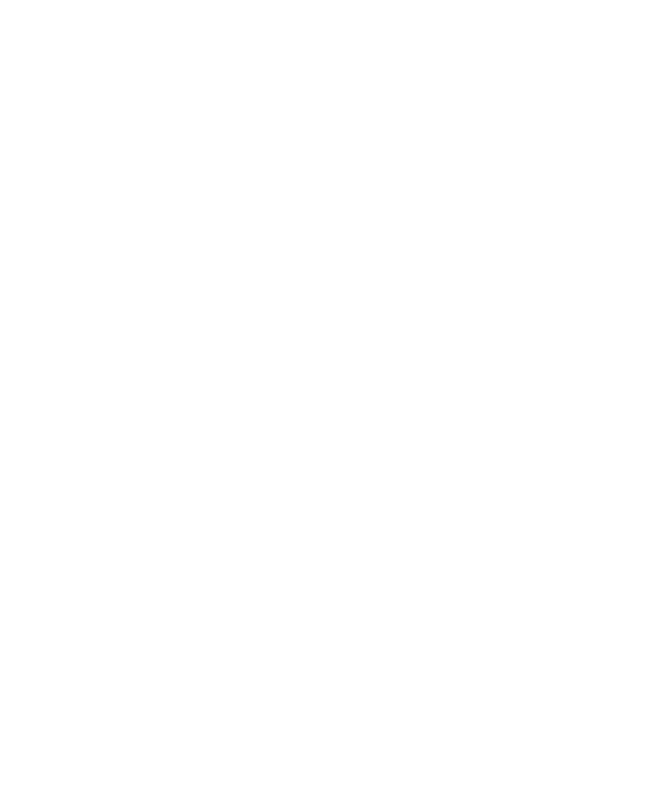
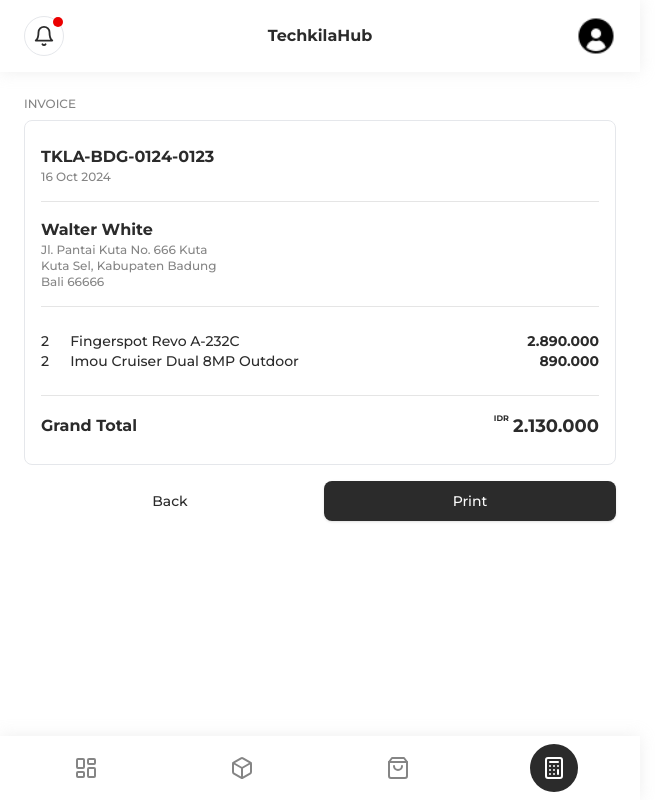
Before and after one commit to arrdix/techkila-hub, a React (Vite) app: page /sales/TKLA-BDG-0124-0123 in a window 1280 px wide. Before the commit this address had no page. Shown: the whole page, without its empty margins (0-655 px from the left). Built offline with nearby package versions, Linux system fonts and the light colour scheme.

Commit message:
feat(sales-detail): create sales detail layout

```diff
--- a/src/App.tsx
+++ b/src/App.tsx
@@ -3,6 +3,7 @@
 import { Login } from '@/pages/login'
 import { Purchase } from '@/pages/purchase'
 import { Sales } from '@/pages/sales'
+import { SalesDetail } from '@/pages/sales-detail'
 import { Stock } from '@/pages/stock'
 import { Route, Routes } from 'react-router-dom'
 
@@ -15,6 +16,7 @@
                 <Route path="/stock" element={<Stock />} />
                 <Route path="/purchase" element={<Purchase />} />
                 <Route path="/sales" element={<Sales />} />
+                <Route path="/sales/:id" element={<SalesDetail />} />
             </Route>
         </Routes>
     )
--- a/src/components/sales/sales-card.tsx
+++ b/src/components/sales/sales-card.tsx
@@ -1,6 +1,7 @@
 import { Button } from '@/components/ui/button'
 import { FlatCard } from '@/components/ui/flat-card'
 import { Copy, SquareArrowOutUpRight } from 'lucide-react'
+import { Link } from 'react-router-dom'
 
 interface SalesCardProps {
     no: string
@@ -25,8 +26,11 @@
                         variant="ghost"
                         size="icon"
                         className="justify-end text-muted hover:bg-transparent hover:text-foreground"
+                        asChild
                     >
-                        <SquareArrowOutUpRight size={16} />
+                        <Link to={`/sales/${no}`}>
+                            <SquareArrowOutUpRight size={16} />
+                        </Link>
                     </Button>
                 </div>
             </FlatCard.Header>
--- a/src/components/stock/stock-card.tsx
+++ b/src/components/stock/stock-card.tsx
@@ -43,7 +43,10 @@
                         <p className="text-2xl font-bold">{price}</p>
                     </div>
                 </div>
-                <Button variant="ghost" size="icon">
+                <Button
+                    size="icon"
+                    className="bg-foreground/5 text-foreground hover:bg-foreground/15"
+                >
                     <Settings2 size={30} />
                 </Button>
             </FlatCard.Footer>
--- /dev/null
+++ b/src/components/ui/table.tsx
@@ -0,0 +1,120 @@
+import * as React from "react"
+
+import { cn } from "@/lib/utils"
+
+const Table = React.forwardRef<
+  HTMLTableElement,
+  React.HTMLAttributes<HTMLTableElement>
+>(({ className, ...props }, ref) => (
+  <div className="relative w-full overflow-auto">
+    <table
+      ref={ref}
+      className={cn("w-full caption-bottom text-sm", className)}
+      {...props}
+    />
+  </div>
+))
+Table.displayName = "Table"
+
+const TableHeader = React.forwardRef<
+  HTMLTableSectionElement,
+  React.HTMLAttributes<HTMLTableSectionElement>
+>(({ className, ...props }, ref) => (
+  <thead ref={ref} className={cn("[&_tr]:border-b", className)} {...props} />
+))
+TableHeader.displayName = "TableHeader"
+
+const TableBody = React.forwardRef<
+  HTMLTableSectionElement,
+  React.HTMLAttributes<HTMLTableSectionElement>
+>(({ className, ...props }, ref) => (
+  <tbody
+    ref={ref}
+    className={cn("[&_tr:last-child]:border-0", className)}
+    {...props}
+  />
+))
+TableBody.displayName = "TableBody"
+
+const TableFooter = React.forwardRef<
+  HTMLTableSectionElement,
+  React.HTMLAttributes<HTMLTableSectionElement>
+>(({ className, ...props }, ref) => (
+  <tfoot
+    ref={ref}
+    className={cn(
+      "border-t bg-neutral-100/50 font-medium [&>tr]:last:border-b-0 dark:bg-neutral-800/50",
+      className
+    )}
+    {...props}
+  />
+))
+TableFooter.displayName = "TableFooter"
+
+const TableRow = React.forwardRef<
+  HTMLTableRowElement,
+  React.HTMLAttributes<HTMLTableRowElement>
+>(({ className, ...props }, ref) => (
+  <tr
+    ref={ref}
+    className={cn(
+      "border-b transition-colors hover:bg-neutral-100/50 data-[state=selected]:bg-neutral-100 dark:hover:bg-neutral-800/50 dark:data-[state=selected]:bg-neutral-800",
+      className
+    )}
+    {...props}
+  />
+))
+TableRow.displayName = "TableRow"
+
+const TableHead = React.forwardRef<
+  HTMLTableCellElement,
+  React.ThHTMLAttributes<HTMLTableCellElement>
+>(({ className, ...props }, ref) => (
+  <th
+    ref={ref}
+    className={cn(
+      "h-10 px-2 text-left align-middle font-medium text-neutral-500 [&:has([role=checkbox])]:pr-0 [&>[role=checkbox]]:translate-y-[2px] dark:text-neutral-400",
+      className
+    )}
+    {...props}
+  />
+))
+TableHead.displayName = "TableHead"
+
+const TableCell = React.forwardRef<
+  HTMLTableCellElement,
+  React.TdHTMLAttributes<HTMLTableCellElement>
+>(({ className, ...props }, ref) => (
+  <td
+    ref={ref}
+    className={cn(
+      "p-2 align-middle [&:has([role=checkbox])]:pr-0 [&>[role=checkbox]]:translate-y-[2px]",
+      className
+    )}
+    {...props}
+  />
+))
+TableCell.displayName = "TableCell"
+
+const TableCaption = React.forwardRef<
+  HTMLTableCaptionElement,
+  React.HTMLAttributes<HTMLTableCaptionElement>
+>(({ className, ...props }, ref) => (
+  <caption
+    ref={ref}
+    className={cn("mt-4 text-sm text-neutral-500 dark:text-neutral-400", className)}
+    {...props}
+  />
+))
+TableCaption.displayName = "TableCaption"
+
+export {
+  Table,
+  TableHeader,
+  TableBody,
+  TableFooter,
+  TableHead,
+  TableRow,
+  TableCell,
+  TableCaption,
+}
--- /dev/null
+++ b/src/pages/sales-detail.tsx
@@ -0,0 +1,69 @@
+import { Separator } from '@/components/ui/separator'
+import { useParams } from 'react-router-dom'
+import { Table, TableBody, TableCell, TableRow } from '@/components/ui/table'
+import { Button } from '@/components/ui/button'
+
+export function SalesDetail(): JSX.Element {
+    const { id } = useParams()
+    console.log(id)
+
+    return (
+        <div className="flex flex-col gap-2">
+            <p className="text-xs text-muted">INVOICE</p>
+            <div className="flex flex-col gap-2 border p-4 rounded-lg">
+                <div className="flex flex-col py-2">
+                    <p className="font-bold">TKLA-BDG-0124-0123</p>
+                    <p className="text-xs text-muted">16 Oct 2024</p>
+                </div>
+                <Separator />
+                <div className="flex flex-col py-2">
+                    <p className="font-bold">Walter White</p>
+                    <p className="text-xs text-muted">Jl. Pantai Kuta No. 666 Kuta</p>
+                    <p className="text-xs text-muted">Kuta Sel, Kabupaten Badung</p>
+                    <p className="text-xs text-muted">Bali 66666</p>
+                </div>
+                <Separator />
+                <div className="flex flex-col gap-2 py-4">
+                    <Table>
+                        <TableBody>
+                            <TableRow className="border-b-0">
+                                <TableCell className="text-sm align-top p-0">2</TableCell>
+                                <TableCell className="text-sm p-0 px-4">
+                                    Fingerspot Revo A-232C
+                                </TableCell>
+                                <TableCell className="text-right font-bold align-top p-0">
+                                    2.890.000
+                                </TableCell>
+                            </TableRow>
+                            <TableRow className="border-b-0">
+                                <TableCell className="text-sm align-top p-0">2</TableCell>
+                                <TableCell className="text-sm p-0 px-4">
+                                    Imou Cruiser Dual 8MP Outdoor
+                                </TableCell>
+                                <TableCell className="text-right font-bold align-top p-0">
+                                    890.000
+                                </TableCell>
+                            </TableRow>
+                        </TableBody>
+                    </Table>
+                </div>
+                <Separator />
+                <div className="flex justify-between items-center gap-1 py-2">
+                    <p className="font-bold">Grand Total</p>
+                    <div className="flex gap-1">
+                        <p className="text-xxs font-bold">IDR</p>
+                        <p className="text-lg font-bold w-max">2.130.000</p>
+                    </div>
+                </div>
+            </div>
+            <div className="flex justify-end gap-2">
+                <Button variant="ghost" size="lg" className="w-1/2 mt-2">
+                    Back
+                </Button>
+                <Button size="lg" className="w-1/2 mt-2">
+                    Print
+                </Button>
+            </div>
+        </div>
+    )
+}
--- a/tailwind.config.js
+++ b/tailwind.config.js
@@ -22,6 +22,9 @@
             boxShadow: {
                 base: 'rgba(200, 200, 200, 0.3) 0px 0px 15px',
             },
+            fontSize: {
+                xxs: '.5rem',
+            },
         },
     },
     plugins: [require('tailwindcss-animate')],
```
